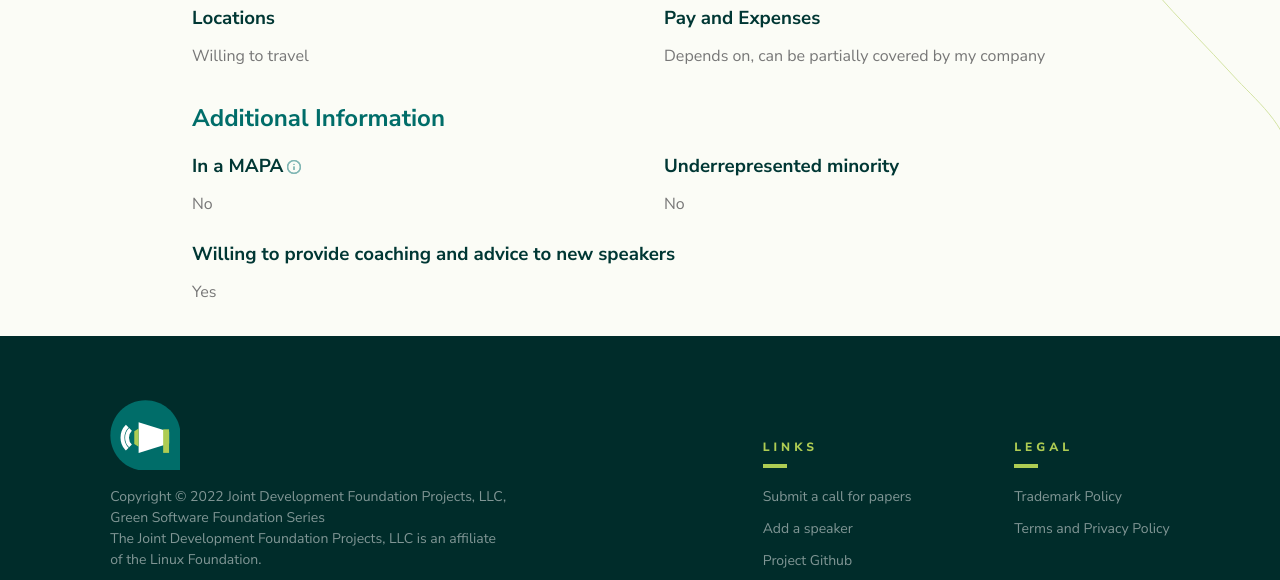
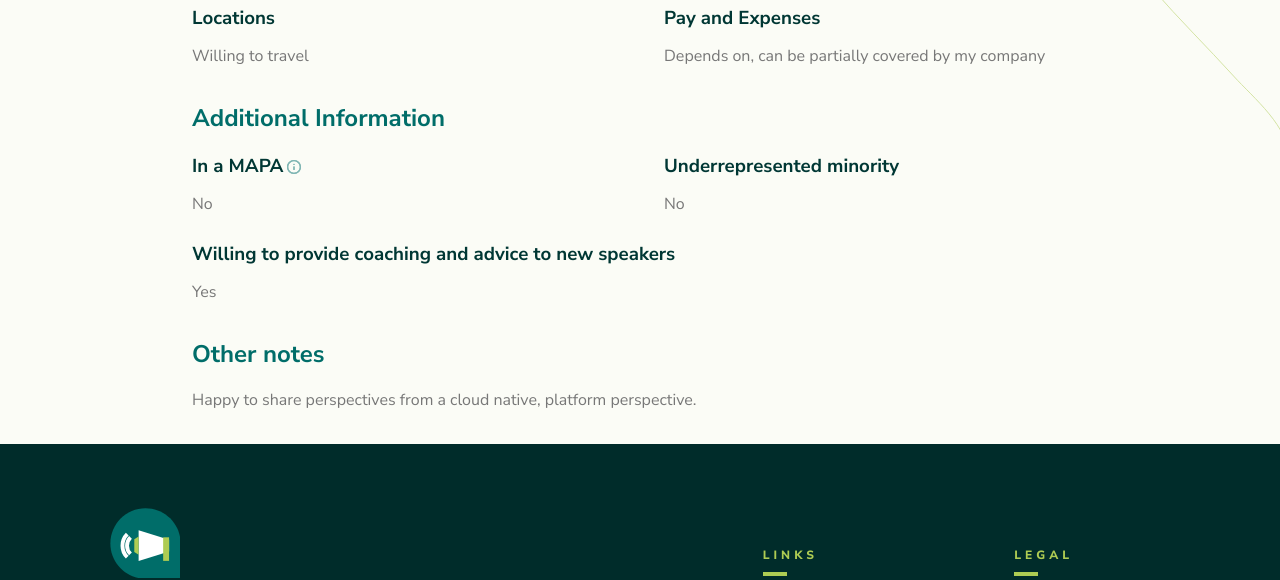
Before and after one commit to Green-Software-Foundation/speakers, an Astro site: page /speakers/max-koerbacher in a window 1280 px wide. Shown: the part 1330-1910 px from the top of the page. Built offline with nearby package versions, Linux system fonts and the light colour scheme; Astro itself is replaced by a stand-in of ours.

Commit message:
Add note

```diff
--- a/src/pages/speakers/max-koerbacher.md
+++ b/src/pages/speakers/max-koerbacher.md
@@ -36,4 +36,5 @@ travel:
 isMAPA: false
 isMinority: false
 coaching: true
+notes: "Happy to share perspectives from a cloud native, platform perspective."
 ---
```
